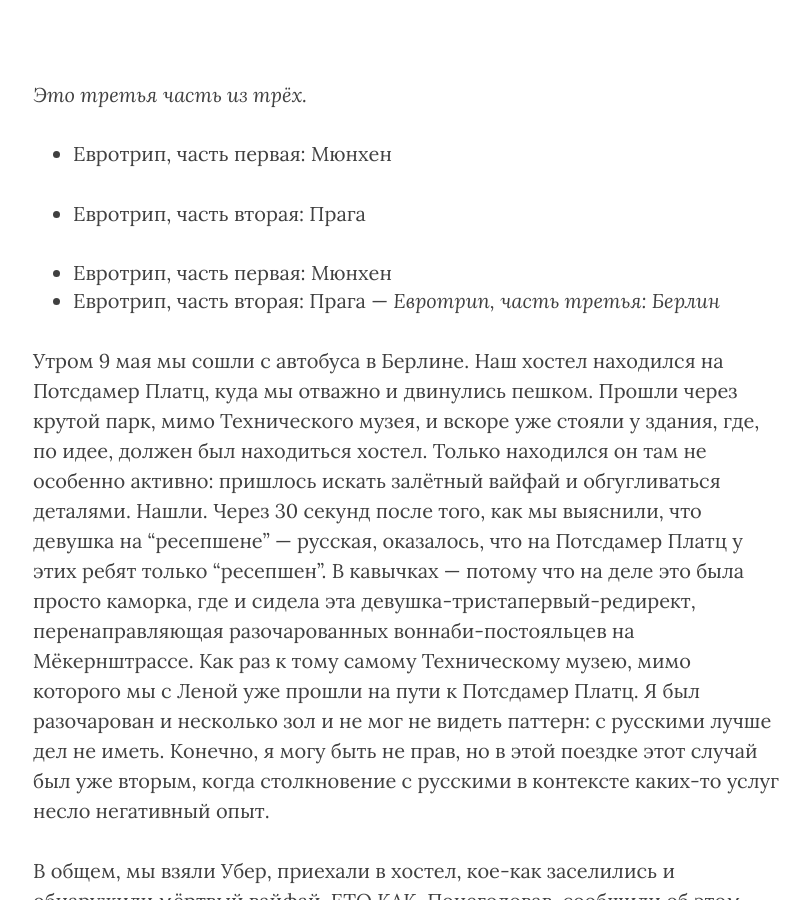
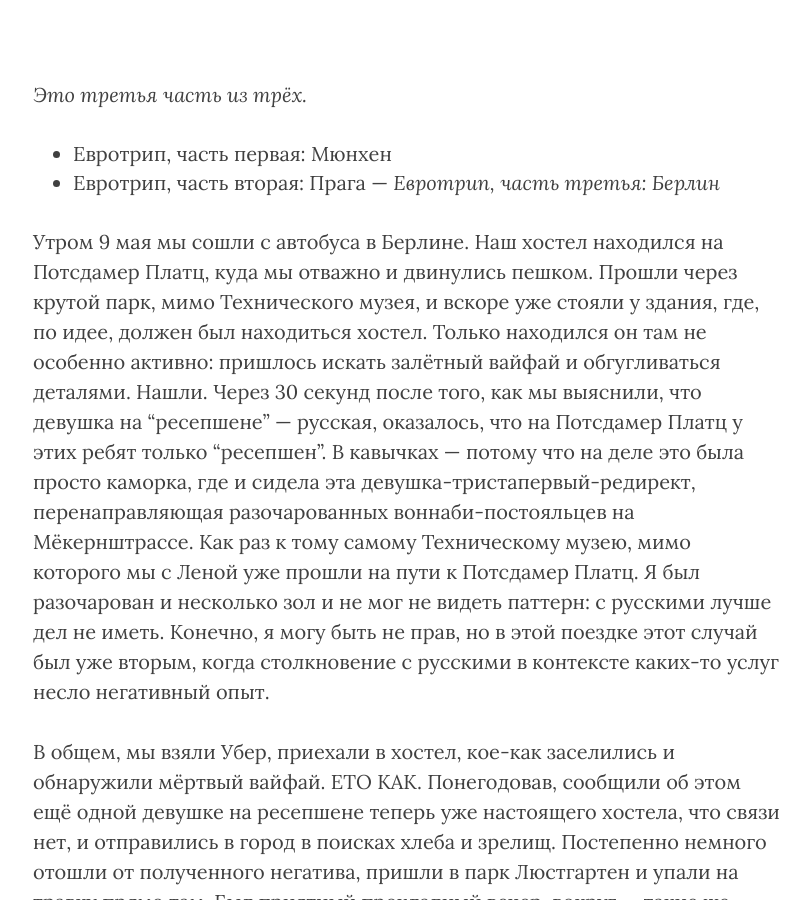
Before and after one commit to Freika/freika.github.io, a Jekyll site: the page built from _posts/2019-05-31-eurotrip-the-first-berlin.md, in a window 1280 px wide and 900 px high, scrolled down 473 px. Shown: the whole window, without its empty margins (232-1042 px from the left). Built offline with Jekyll 4.4.1, drawn with Linux system fonts in a browser that asks for light colours; nearby versions of some CDN libraries; comment, search, counter and statistics services are not loaded.

Commit message:
Update 2019-05-31-eurotrip-the-first-berlin.md

```diff
--- a/_posts/2019-05-31-eurotrip-the-first-berlin.md
+++ b/_posts/2019-05-31-eurotrip-the-first-berlin.md
@@ -6,9 +6,6 @@ description: "Бизнес по-русски, никакого Брежнева
 
 
 _Это третья часть из трёх._
-
-- [Евротрип, часть первая: Мюнхен](https://frey.su/eurotrip-the-first-munich/)
-- Евротрип, часть вторая: Прага
 
 - [Евротрип, часть первая: Мюнхен](https://frey.su/eurotrip-the-first-munich/)
 - [Евротрип, часть вторая: Прага](https://frey.su/eurotrip-the-first-prague/)
```
